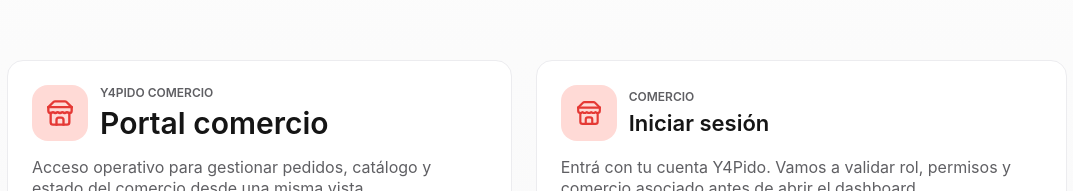
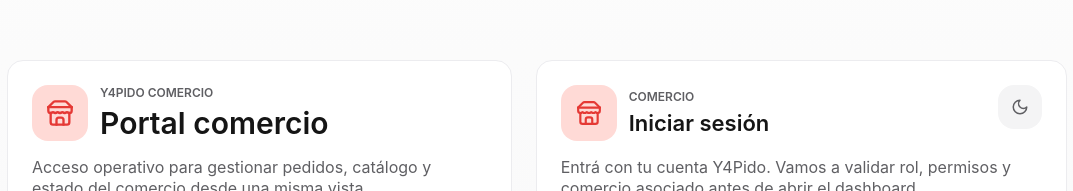
Before and after one commit to Zequi20/Comercio_admin_panel, a Next.js app: page /login in a window 1280 px wide. Shown: the part 104-295 px from the top of the page, without its empty margins (103-1176 px from the left). Built offline with nearby package versions, Linux system fonts and the light colour scheme; no server answers.

Commit message:
Add theme toggle functionality and update styles for light/dark modes

```diff
--- a/app/components/dashboard-shell.tsx
+++ b/app/components/dashboard-shell.tsx
@@ -14,6 +14,7 @@
 import { type ReactNode, useEffect, useState } from "react";
 
 import { LogoutButton } from "./logout-button";
+import { ThemeToggle } from "./theme-toggle";
 
 const navItems = [
   { label: "Dashboard", href: "/dashboard", icon: LayoutDashboard },
@@ -121,6 +122,7 @@
             <strong>{merchantName}</strong>
             <span>{userEmail}</span>
           </div>
+          <ThemeToggle />
           <LogoutButton />
         </div>
       </aside>
@@ -138,6 +140,7 @@
             <Menu size={20} />
           </button>
           <BrandLockup />
+          <ThemeToggle compact />
         </header>
 
         {children}
@@ -175,6 +178,7 @@
                 <strong>{merchantName}</strong>
                 <span>{userEmail}</span>
               </div>
+              <ThemeToggle />
               <LogoutButton />
             </div>
           </aside>
--- /dev/null
+++ b/app/components/theme-toggle.tsx
@@ -0,0 +1,59 @@
+"use client";
+
+import { Moon, Sun } from "lucide-react";
+
+type Theme = "light" | "dark";
+
+const storageKey = "y4pido-theme";
+
+function isTheme(value: string | null): value is Theme {
+  return value === "light" || value === "dark";
+}
+
+function preferredTheme(): Theme {
+  if (typeof window === "undefined") return "light";
+
+  const storedTheme = window.localStorage.getItem(storageKey);
+
+  if (isTheme(storedTheme)) {
+    return storedTheme;
+  }
+
+  return window.matchMedia("(prefers-color-scheme: dark)").matches
+    ? "dark"
+    : "light";
+}
+
+function applyTheme(theme: Theme) {
+  document.documentElement.dataset.theme = theme;
+  document.documentElement.style.colorScheme = theme;
+}
+
+export function ThemeToggle({ compact = false }: { compact?: boolean }) {
+  function handleToggle() {
+    const currentTheme = preferredTheme();
+    const nextTheme = currentTheme === "dark" ? "light" : "dark";
+
+    window.localStorage.setItem(storageKey, nextTheme);
+    applyTheme(nextTheme);
+  }
+
+  return (
+    <button
+      aria-label="Cambiar tema"
+      className={compact ? "icon-button theme-toggle" : "button-secondary theme-toggle"}
+      onClick={handleToggle}
+      title="Cambiar tema"
+      type="button"
+    >
+      <span className="theme-toggle-option theme-when-light">
+        <Moon size={compact ? 18 : 17} />
+        {compact ? null : "Modo oscuro"}
+      </span>
+      <span className="theme-toggle-option theme-when-dark">
+        <Sun size={compact ? 18 : 17} />
+        {compact ? null : "Modo normal"}
+      </span>
+    </button>
+  );
+}
--- a/app/globals.css
+++ b/app/globals.css
@@ -20,10 +20,11 @@
   --radius-md: 16px;
   --radius-lg: 24px;
   --shadow-floating: 0 16px 40px rgba(21, 21, 21, 0.08);
+  color-scheme: light;
 }
 
 @media (prefers-color-scheme: dark) {
-  :root {
+  :root:not([data-theme="light"]) {
     --background: #0f0f10;
     --background-alt: #151517;
     --surface: #151517;
@@ -38,7 +39,48 @@
     --tertiary-container: #4f2619;
     --error-container: #4f1111;
     --shadow-floating: 0 18px 46px rgba(0, 0, 0, 0.32);
+    color-scheme: dark;
   }
+}
+
+:root[data-theme="light"] {
+  --background: #fcfcfc;
+  --background-alt: #f7f7f8;
+  --surface: #ffffff;
+  --surface-secondary: #f4f4f5;
+  --text: #151515;
+  --text-secondary: #5f5f63;
+  --border-soft: #ececef;
+  --border-medium: #d7d7db;
+  --primary: #e53935;
+  --on-primary: #ffffff;
+  --primary-container: #ffdad6;
+  --on-primary-container: #410002;
+  --secondary: #ff6f61;
+  --tertiary: #ff8a65;
+  --tertiary-container: #ffdccf;
+  --error: #ba1a1a;
+  --error-container: #ffdad6;
+  --shadow-floating: 0 16px 40px rgba(21, 21, 21, 0.08);
+  color-scheme: light;
+}
+
+:root[data-theme="dark"] {
+  --background: #0f0f10;
+  --background-alt: #151517;
+  --surface: #151517;
+  --surface-secondary: #242428;
+  --text: #f2f2f3;
+  --text-secondary: #c6c6cc;
+  --border-soft: #2d2d31;
+  --border-medium: #44444a;
+  --primary: #ff6b5f;
+  --primary-container: #51201b;
+  --on-primary-container: #ffdad6;
+  --tertiary-container: #4f2619;
+  --error-container: #4f1111;
+  --shadow-floating: 0 18px 46px rgba(0, 0, 0, 0.32);
+  color-scheme: dark;
 }
 
 *,
@@ -222,6 +264,13 @@
   padding: 24px;
 }
 
+.login-panel-header {
+  display: flex;
+  gap: 16px;
+  align-items: flex-start;
+  justify-content: space-between;
+}
+
 .login-form {
   display: grid;
   gap: 16px;
@@ -345,6 +394,46 @@
   height: 44px;
   background: var(--surface-secondary);
   color: var(--text-secondary);
+}
+
+.theme-toggle {
+  flex-shrink: 0;
+  white-space: nowrap;
+}
+
+.theme-toggle-option {
+  align-items: center;
+  gap: 8px;
+}
+
+.theme-toggle .theme-when-light {
+  display: inline-flex;
+}
+
+.theme-toggle .theme-when-dark {
+  display: none;
+}
+
+:root[data-theme="dark"] .theme-toggle .theme-when-light {
+  display: none;
+}
+
+:root[data-theme="dark"] .theme-toggle .theme-when-dark {
+  display: inline-flex;
+}
+
+@media (prefers-color-scheme: dark) {
+  :root:not([data-theme="light"]) .theme-toggle .theme-when-light {
+    display: none;
+  }
+
+  :root:not([data-theme="light"]) .theme-toggle .theme-when-dark {
+    display: inline-flex;
+  }
+}
+
+.sidebar-footer .button-secondary {
+  width: 100%;
 }
 
 .error-box {
@@ -593,14 +682,23 @@
 }
 
 @media (prefers-color-scheme: dark) {
-  .pill.success {
+  :root:not([data-theme="light"]) .pill.success {
     background: #12371d;
     color: #a7e8b4;
   }
 
-  .pill.done {
+  :root:not([data-theme="light"]) .pill.done {
     color: #ffd8cc;
   }
+}
+
+:root[data-theme="dark"] .pill.success {
+  background: #12371d;
+  color: #a7e8b4;
+}
+
+:root[data-theme="dark"] .pill.done {
+  color: #ffd8cc;
 }
 
 .orders-list,
--- a/app/layout.tsx
+++ b/app/layout.tsx
@@ -12,13 +12,33 @@
   themeColor: "#FCFCFC",
 };
 
+const themeScript = `
+(function () {
+  try {
+    var storageKey = "y4pido-theme";
+    var storedTheme = window.localStorage.getItem(storageKey);
+    var theme = storedTheme === "dark" || storedTheme === "light"
+      ? storedTheme
+      : window.matchMedia("(prefers-color-scheme: dark)").matches
+        ? "dark"
+        : "light";
+
+    document.documentElement.dataset.theme = theme;
+    document.documentElement.style.colorScheme = theme;
+  } catch (_) {}
+})();
+`;
+
 export default function RootLayout({
   children,
 }: Readonly<{
   children: React.ReactNode;
 }>) {
   return (
-    <html lang="es-PY">
+    <html lang="es-PY" suppressHydrationWarning>
+      <head>
+        <script dangerouslySetInnerHTML={{ __html: themeScript }} />
+      </head>
       <body>{children}</body>
     </html>
   );
--- a/app/login/page.tsx
+++ b/app/login/page.tsx
@@ -8,6 +8,7 @@
 import { redirect } from "next/navigation";
 
 import { LoginForm } from "../components/login-form";
+import { ThemeToggle } from "../components/theme-toggle";
 import { getCommerceSessionFromCookies } from "../lib/auth/session";
 
 export const dynamic = "force-dynamic";
@@ -71,6 +72,7 @@
         </section>
 
         <section className="login-panel" aria-label="Inicio de sesión">
+          <div className="login-panel-header">
             <div className="brand-lockup">
               <div className="brand-mark" aria-hidden="true">
                 <Store size={26} />
@@ -79,6 +81,8 @@
                 <p className="eyebrow">Comercio</p>
                 <h2 className="section-title">Iniciar sesión</h2>
               </div>
+            </div>
+            <ThemeToggle compact />
           </div>
           <p className="login-copy">
             Entrá con tu cuenta Y4Pido. Vamos a validar rol, permisos y comercio
```
Lines whose indentation alone changed are shown as unchanged.
